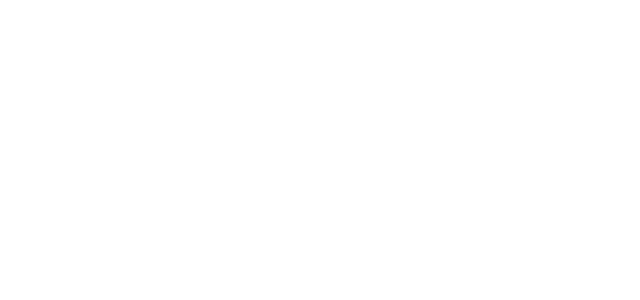
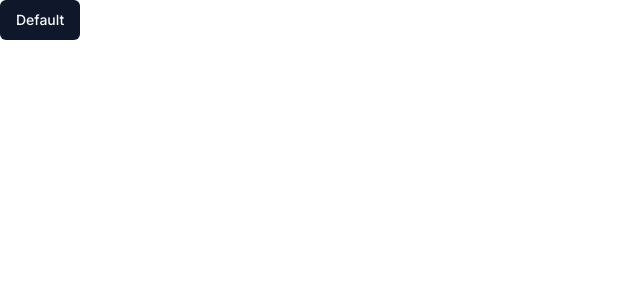
Before and after one commit to KennedyMungai/finance-saas, a Next.js app: page / in a window 1280 px wide. Shown: the top 300 px of the page, without its empty margins (0-640 px from the left). Built offline with nearby package versions, Linux system fonts and the light colour scheme.

Commit message:
Added the default button component to the page

```diff
--- a/src/app/page.tsx
+++ b/src/app/page.tsx
@@ -1,3 +1,9 @@
+import { Button } from '@/components/ui/button'
+
 export default function Home() {
-	return <main></main>
+	return (
+		<main>
+			<Button>Default</Button>
+		</main>
+	)
 }
```
